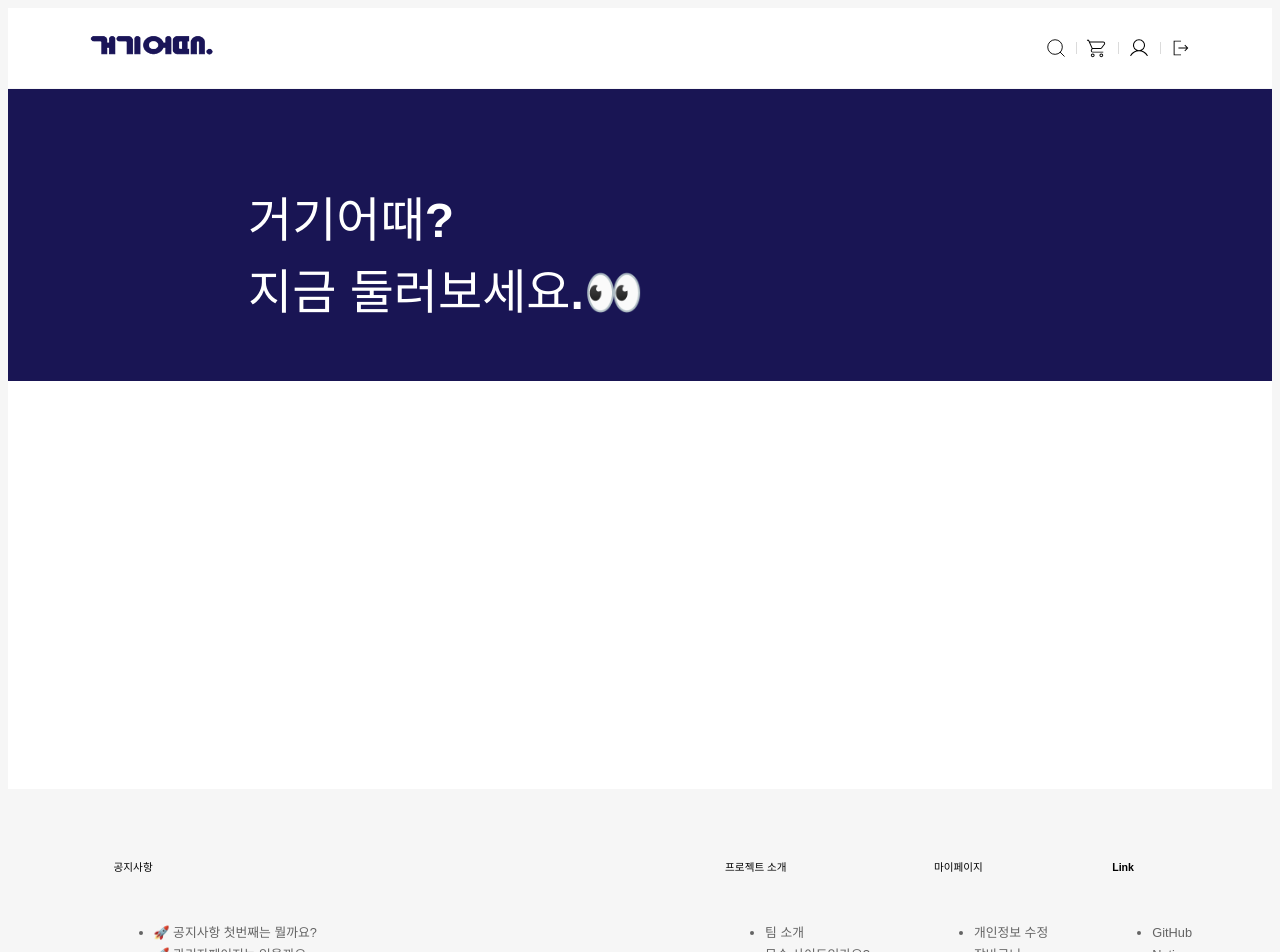
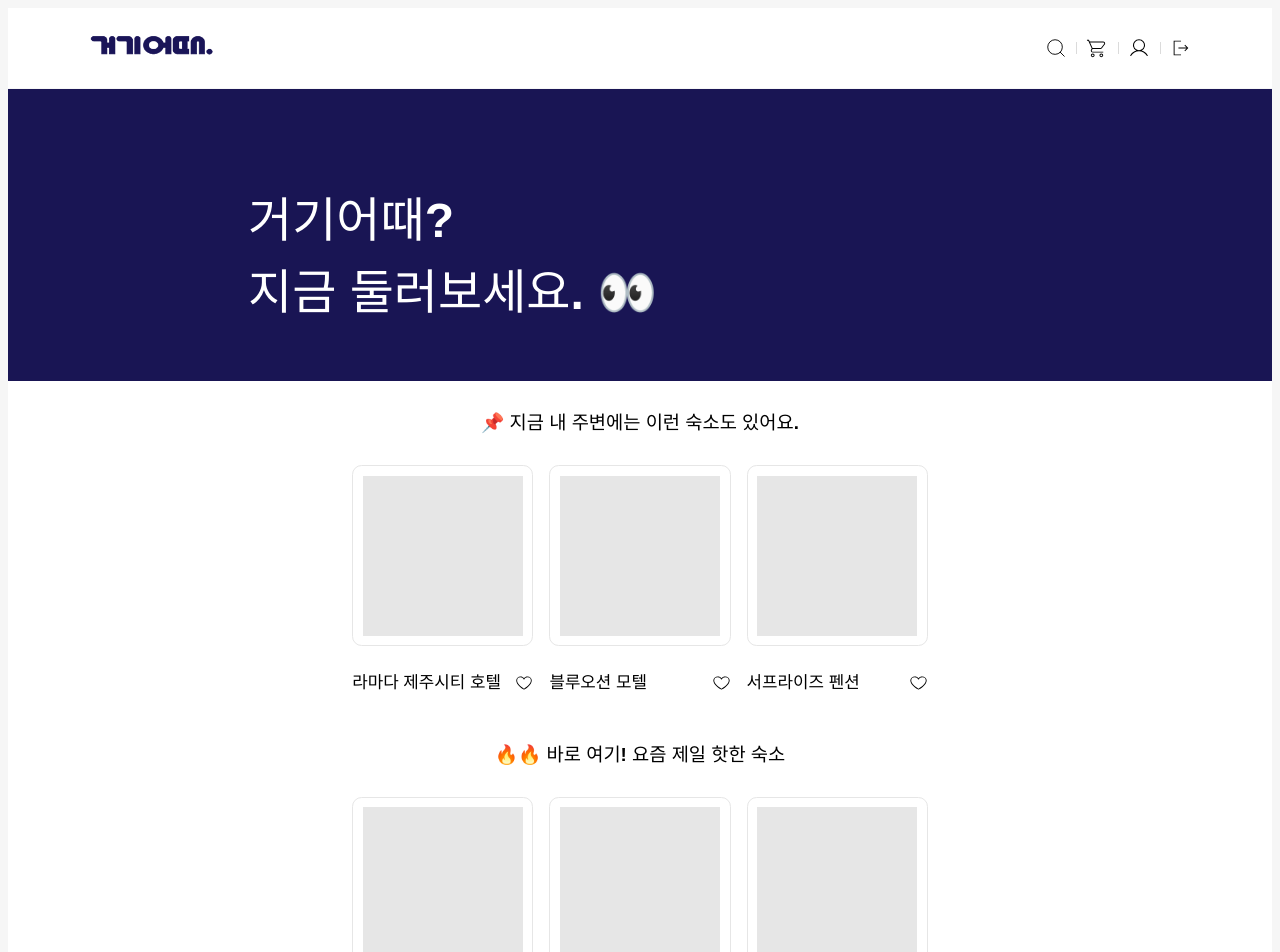
Before and after one commit to Yanolza-Miniproject/Heynolja_FE, a React (Vite) app: page / in a window 1280 px wide. Shown: the top 952 px of the page. Built offline with nearby package versions, Linux system fonts and the light colour scheme; what emotion-reset would draw is missing.

Commit message:
Feat: 메인페이지 Mockup data 및 컨텐츠 추가

```diff
--- a/src/components/Common/Common.styles.ts
+++ b/src/components/Common/Common.styles.ts
@@ -28,8 +28,6 @@ export const globalStyle = css`
 `;
 
 export const outletStyle = styled.div`
-  height: 700px;
-
   background-color: white;
 `;
 
--- /dev/null
+++ b/src/mock/mainPageData.ts
@@ -0,0 +1,182 @@
+export const mainAccomList = [
+  {
+    id: 1,
+    name: "라마다 제주시티 호텔",
+    type: 1,
+    picture: "",
+    likes: 32,
+    likes_available: "true",
+    view: 2151,
+  },
+  {
+    id: 2,
+    name: "블루오션 모텔",
+    type: 0,
+    picture: "",
+    likes: 15,
+    likes_available: "true",
+    view: 1240,
+  },
+  {
+    id: 3,
+    name: "서프라이즈 펜션",
+    type: 2,
+    picture: "",
+    likes: 78,
+    likes_available: "true",
+    view: 3022,
+  },
+  {
+    id: 4,
+    name: "해피게스트 게스트하우스",
+    type: 3,
+    picture: "",
+    likes: 54,
+    likes_available: "true",
+    view: 1833,
+  },
+  {
+    id: 5,
+    name: "썬셋 호텔",
+    type: 1,
+    picture: "",
+    likes: 47,
+    likes_available: "true",
+    view: 2765,
+  },
+  {
+    id: 6,
+    name: "드림랜드 모텔",
+    type: 0,
+    picture: "",
+    likes: 20,
+    likes_available: "true",
+    view: 935,
+  },
+  {
+    id: 7,
+    name: "산타마리아 펜션",
+    type: 2,
+    picture: "",
+    likes: 65,
+    likes_available: "true",
+    view: 1457,
+  },
+  {
+    id: 8,
+    name: "트래블로지 게스트하우스",
+    type: 3,
+    picture: "",
+    likes: 51,
+    likes_available: "true",
+    view: 1988,
+  },
+  {
+    id: 9,
+    name: "그랜드팰리스 호텔",
+    type: 1,
+    picture: "",
+    likes: 36,
+    likes_available: "true",
+    view: 2580,
+  },
+  {
+    id: 10,
+    name: "루나 모텔",
+    type: 0,
+    picture: "",
+    likes: 42,
+    likes_available: "true",
+    view: 1112,
+  },
+  {
+    id: 11,
+    name: "올리브 모텔",
+    type: 0,
+    picture: "",
+    likes: 24,
+    likes_available: "true",
+    view: 967,
+  },
+  {
+    id: 12,
+    name: "마운틴뷰 호텔",
+    type: 1,
+    picture: "",
+    likes: 51,
+    likes_available: "true",
+    view: 3241,
+  },
+  {
+    id: 13,
+    name: "포레스트 펜션",
+    type: 2,
+    picture: "",
+    likes: 68,
+    likes_available: "true",
+    view: 2876,
+  },
+  {
+    id: 14,
+    name: "리버사이드 게스트하우스",
+    type: 3,
+    picture: "",
+    likes: 42,
+    likes_available: "true",
+    view: 1590,
+  },
+  {
+    id: 15,
+    name: "비치프론트 호텔",
+    type: 1,
+    picture: "",
+    likes: 37,
+    likes_available: "true",
+    view: 2783,
+  },
+  {
+    id: 16,
+    name: "코지 모텔",
+    type: 0,
+    picture: "",
+    likes: 19,
+    likes_available: "true",
+    view: 1022,
+  },
+  {
+    id: 17,
+    name: "힐탑 펜션",
+    type: 2,
+    picture: "",
+    likes: 73,
+    likes_available: "true",
+    view: 1635,
+  },
+  {
+    id: 18,
+    name: "오픈하우스 게스트하우스",
+    type: 3,
+    picture: "",
+    likes: 58,
+    likes_available: "true",
+    view: 1844,
+  },
+  {
+    id: 19,
+    name: "스카이라인 호텔",
+    type: 1,
+    picture: "",
+    likes: 46,
+    likes_available: "true",
+    view: 2210,
+  },
+  {
+    id: 20,
+    name: "스위트홈 모텔",
+    type: 0,
+    picture: "",
+    likes: 21,
+    likes_available: "true",
+    view: 854,
+  },
+];
--- a/src/pages/Main/Main.styles.ts
+++ b/src/pages/Main/Main.styles.ts
@@ -1,10 +1,13 @@
 import styled from "@emotion/styled";
+import { Link } from "react-router-dom";
 
 export const Container = styled.div`
-  display: grid;
-  grid-template-rows: repeat(1fr, 4);
+  display: flex;
+  flex-direction: column;
+  justify-content: flex-start;
 
-  height: 700px;
+  height: auto;
+  min-height: 100%;
 
   background-color: white;
 `;
@@ -19,3 +22,97 @@ export const Banner = styled.div`
   color: white;
   font-weight: 800;
 `;
+
+export const Title = styled.h3`
+  text-align: center;
+  margin: 1.5em;
+`;
+
+export const MyAreaAccomList = styled.div`
+  display: flex;
+  justify-content: center;
+  align-items: center;
+
+  gap: 1em;
+`;
+
+export const TopLikedAccomList = styled.div`
+  display: flex;
+  justify-content: center;
+  align-items: center;
+
+  gap: 1em;
+`;
+
+export const NormalAccomList = styled.div`
+  display: grid;
+  grid-template-columns: repeat(5, 1fr);
+  justify-content: center;
+  align-items: start;
+
+  gap: 1em;
+  margin-bottom: 4em;
+
+  @media (max-width: 1200px) {
+    grid-template-columns: repeat(3, 1fr);
+  }
+
+  @media (max-width: 768px) {
+    grid-template-columns: repeat(2, 1fr);
+  }
+
+  @media (max-width: 480px) {
+    grid-template-columns: 1fr;
+  }
+`;
+
+export const ItemLink = styled(Link)`
+  display: inline-flex;
+  flex-direction: column;
+  align-items: center;
+`;
+
+export const ItemPicture = styled.div`
+  position: relative;
+
+  padding: 0.6em;
+
+  border: 1px solid #e6e6e6;
+  border-radius: 0.6em;
+  background-color: white;
+
+  overflow: hidden;
+
+  &:hover {
+    border: 1px solid #ff5100;
+  }
+
+  div {
+    width: 10em;
+    height: 10em;
+    object-fit: cover;
+
+    background-color: #e6e6e6;
+
+    &:hover {
+      background-color: #ff5100;
+    }
+  }
+`;
+
+export const ItemInfo = styled.div`
+  display: flex;
+  flex-direction: row;
+  justify-content: space-between;
+  align-items: center;
+
+  width: 100%;
+
+  margin-top: 0.5em;
+  font-size: 0.9em;
+
+  img {
+    width: 1.3em;
+    height: 1.3em;
+  }
+`;
--- a/src/pages/Main/index.tsx
+++ b/src/pages/Main/index.tsx
@@ -1,13 +1,76 @@
 import * as Styled from "./Main.styles";
+import { mainAccomList } from "../../mock/mainPageData";
+import LikeIcon from "../../assets/svg/like-icon.svg";
 
 const Main = () => {
   return (
-    <Styled.Container>
-      <Styled.Banner>
-        거기어때?
-        <br /> 지금 둘러보세요.👀
-      </Styled.Banner>
-    </Styled.Container>
+    <>
+      <Styled.Container>
+        <Styled.Banner>
+          거기어때?
+          <br /> 지금 둘러보세요. 👀
+        </Styled.Banner>
+        <Styled.Title>📌 지금 내 주변에는 이런 숙소도 있어요.</Styled.Title>
+        <Styled.MyAreaAccomList>
+          {mainAccomList.slice(0, 3).map((item) => (
+            <Styled.ItemLink key={item.id} to={`/accommodations/${item.id}`}>
+              <Styled.ItemPicture>
+                <div></div>
+                {/* <img
+                  src={item.picture || "default-image-url"}
+                  alt={item.name}
+                /> */}
+              </Styled.ItemPicture>
+              <Styled.ItemInfo>
+                <h3>{item.name}</h3>
+                <img src={LikeIcon} alt="like" />
+                {/* <h4>{item.likes_available}</h4> */}
+              </Styled.ItemInfo>
+            </Styled.ItemLink>
+          ))}
+        </Styled.MyAreaAccomList>
+
+        <Styled.Title>🔥🔥 바로 여기! 요즘 제일 핫한 숙소</Styled.Title>
+        <Styled.TopLikedAccomList>
+          {mainAccomList.slice(0, 3).map((item) => (
+            <Styled.ItemLink key={item.id} to={`/accommodations/${item.id}`}>
+              <Styled.ItemPicture>
+                <div></div>
+                {/* <img
+                  src={item.picture || "default-image-url"}
+                  alt={item.name}
+                /> */}
+              </Styled.ItemPicture>
+              <Styled.ItemInfo>
+                <h3>{item.name}</h3>
+                <img src={LikeIcon} alt="like" />
+                {/* <h4>{item.likes_available}</h4> */}
+              </Styled.ItemInfo>
+            </Styled.ItemLink>
+          ))}
+        </Styled.TopLikedAccomList>
+
+        <Styled.Title>한번 둘러볼까요?</Styled.Title>
+        <Styled.NormalAccomList>
+          {mainAccomList.slice(0, 10).map((item) => (
+            <Styled.ItemLink key={item.id} to={`/accommodations/${item.id}`}>
+              <Styled.ItemPicture>
+                <div></div>
+                {/* <img
+                  src={item.picture || "default-image-url"}
+                  alt={item.name}
+                /> */}
+              </Styled.ItemPicture>
+              <Styled.ItemInfo>
+                <h3>{item.name}</h3>
+                <img src={LikeIcon} alt="like" />
+                {/* <h4>{item.likes_available}</h4> */}
+              </Styled.ItemInfo>
+            </Styled.ItemLink>
+          ))}
+        </Styled.NormalAccomList>
+      </Styled.Container>
+    </>
   );
 };
 
```
Also changed, not shown: src/assets/svg/like-icon.svg (added).
